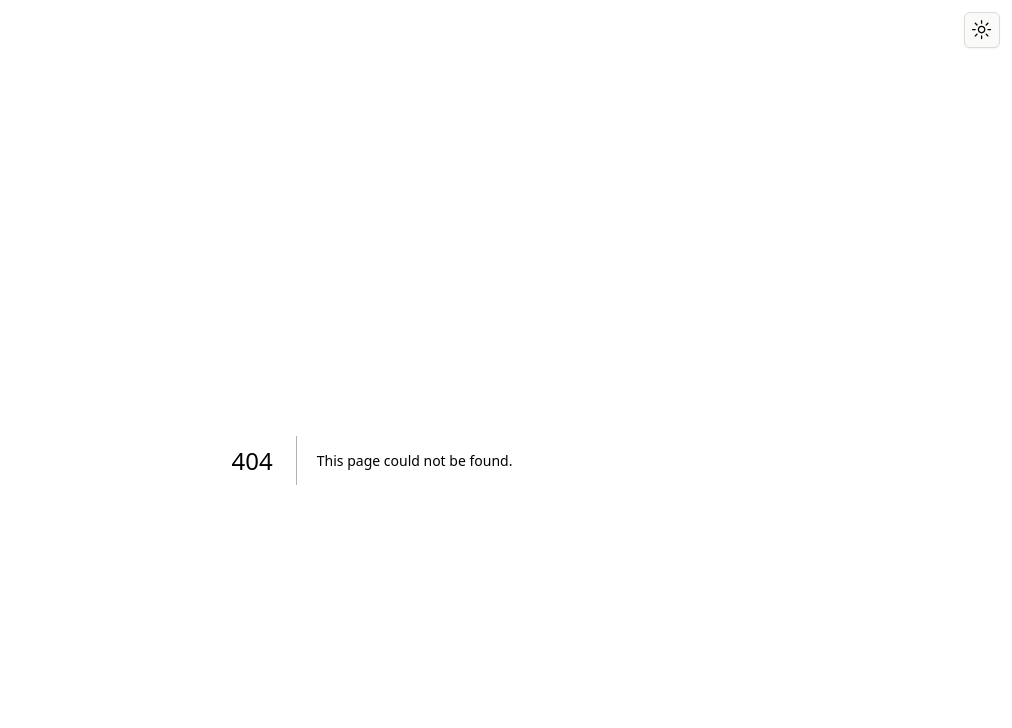
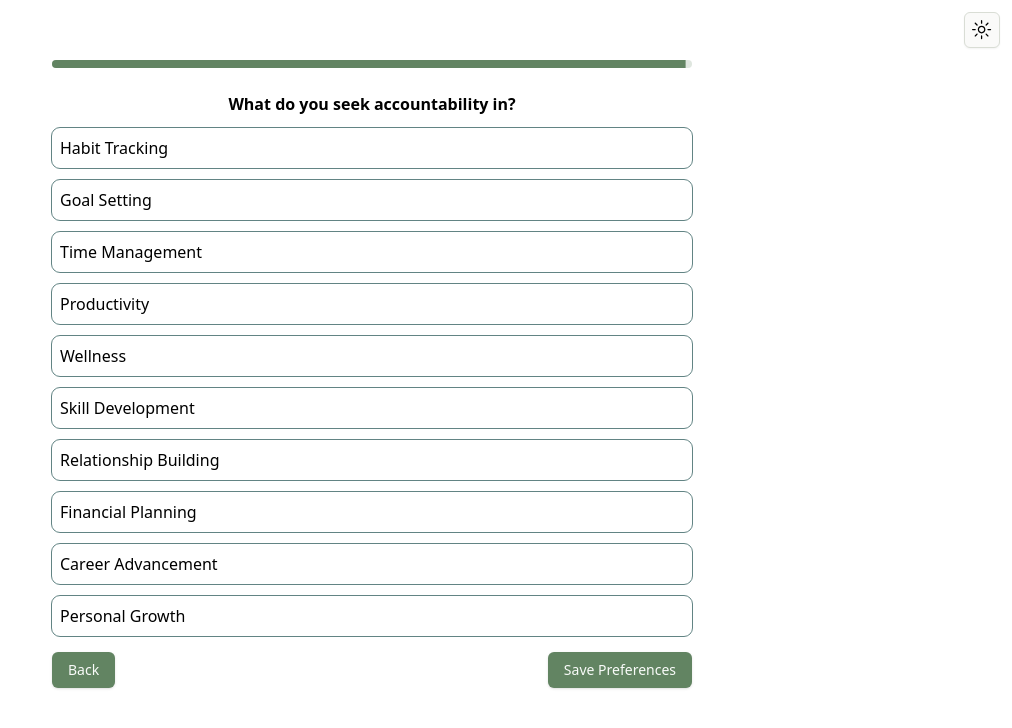
Before and after one commit to RiosNicholas/accountabuddy, a Next.js app: page /preferences/accountability in a window 1280 px wide. Before the commit this address had no page. Shown: the top 728 px of the page, without its empty margins (268-1280 px from the left). Built offline with nearby package versions, Linux system fonts and the light colour scheme.

Commit message:
Create forms for accountability and goal preferences

```diff
--- /dev/null
+++ b/app/preferences/accountability/page.tsx
@@ -0,0 +1,57 @@
+"use client"
+
+import { useState } from 'react';
+
+import { Progress } from '@/components/ui/progress';
+import { Button } from '@/components/ui/button';
+
+export default function Accountability() {
+  const [selectedOptions, setSelectedOptions] = useState<string[]>([]);
+
+  const handleOptionClick = (option: string) => {
+    if (selectedOptions.includes(option)) {
+      setSelectedOptions(selectedOptions.filter((selectedOption) => selectedOption !== option));
+    } else {
+      setSelectedOptions([...selectedOptions, option]);
+    }
+  };
+
+  // FIXME: turn this into a list of objects with a name and a value for the icon (library tbd)
+  const accountabilityBuckets = [
+    'Habit Tracking',
+    'Goal Setting',
+    'Time Management',
+    'Productivity',
+    'Wellness',
+    'Skill Development',
+    'Relationship Building',
+    'Financial Planning',
+    'Career Advancement',
+    'Personal Growth'
+  ];
+
+  return (
+    <main className='flex flex-col items-center'>
+      <div className="w-2/3 lg:w-1/2 mb-6">
+        <Progress value={99} />
+      </div>
+      <h1 className="font-extrabold text-left mb-3">What do you seek accountability in?</h1>
+        <ul className='space-y-3 w-2/3 lg:w-1/2'>
+          {accountabilityBuckets.map((bucket) => (
+            // TODO: add an icon to the left of the each bucket name
+            <li
+              key={bucket}
+              onClick={() => handleOptionClick(bucket)}
+              className='hover:cursor-pointer hover:bg-muted p-2 rounded outline outline-1 outline-accent'
+            >
+              {bucket}
+            </li>
+          ))}
+      </ul>
+      <div className='flex justify-between m-4 w-2/3 lg:w-1/2'>
+        <Button type="submit">Back</Button>
+        <Button type="submit">Save Preferences</Button>
+      </div>
+    </main>
+  );
+}
--- a/app/preferences/goals/page.tsx
+++ b/app/preferences/goals/page.tsx
@@ -1,6 +1,8 @@
 "use client"
 
-import React, { useState } from 'react';
+import { Button } from '@/components/ui/button';
+import { Progress } from '@/components/ui/progress';
+import { useState } from 'react';
 
 export default function Goals() {
   const [selectedOptions, setSelectedOptions] = useState<string[]>([]);
@@ -13,21 +15,31 @@ export default function Goals() {
     }
   };
 
-    const goalBuckets = ['Fitness', 'Finance', 'Education', 'Travel', 'Career'];
+  // FIXME: turn this into a list of objects with a name and a value for the icon (library tbd)
+  const goalBuckets = ['Education', 'Health & Fitness', 'Finance', 'Career', 'Self Development', 'Social'];
 
   return (
-        <div>
-            <h1>Select Goal Buckets</h1>
-            <ul>
+    <main className='flex flex-col items-center'>
+      <div className="w-2/3 lg:w-1/2 mb-6">
+       <Progress value={66} />
+      </div>
+      <h1 className="font-extrabold text-left mb-3">Which areas of your life do you seek growth in?</h1>
+      <ul className='space-y-3 w-2/3 lg:w-1/2'>
         {goalBuckets.map((bucket) => (
+          // TODO: add an icon to the left of the each bucket name
           <li
           key={bucket}
           onClick={() => handleOptionClick(bucket)}
+          className='hover:cursor-pointer hover:bg-muted p-2 rounded outline outline-1 outline-accent'
           >
             {bucket}
           </li>
         ))}
       </ul>
+      <div className='flex justify-between m-4 w-2/3 lg:w-1/2'>
+        <Button type="submit">Back</Button>
+        <Button type="submit">Next</Button>
       </div>
+    </main>
   );
 };
--- a/app/preferences/page.tsx
+++ b/app/preferences/page.tsx
@@ -22,11 +22,12 @@ import {
   SelectTrigger,
   SelectValue,
 } from "@/components/ui/select"
+import { Progress } from "@/components/ui/progress"
 
 const FormSchema = z.object({
-  locationPreferences: z
+  methodPreferences: z
     .string({
-      required_error: "Please select your location preference.",
+      required_error: "Please select your preferred way to meet.",
     }),
   frequencyPreferences: z
 		.string({
@@ -43,13 +44,17 @@ export default function Preferences() {
   }
 
   return (
+		// TODO: Add a progress tracker for all of the settings. maybe replace the save preferences with forward and backwards arrow until the end.
     <main className="flex flex-col items-center">
+			<div className="w-2/3 lg:w-1/2 mb-6">
+				<Progress value={33} />
+			</div>
 			<h1 className="font-extrabold text-left">Preferences</h1>
 			<Form {...form}>
 				<form onSubmit={form.handleSubmit(onSubmit)} className="w-2/3 lg:w-1/2 space-y-3">
 					<FormField
 						control={form.control}
-						name="locationPreferences"
+						name="methodPreferences"
 						render={({ field }) => (
 							<FormItem>
 								<FormLabel>Method Preferences</FormLabel>
@@ -101,9 +106,12 @@ export default function Preferences() {
 						You can manage preferences in your{" "}
 						<Link href="/profile/settings" className="underline">profile settings</Link>.
 					</FormDescription>
-					<Button type="submit">Save Preferences</Button>
 				</form>
 			</Form>
+			<div className='flex justify-end m-4 w-2/3 lg:w-1/2'>
+				{/* TODO: add page routing to buttons */}
+				<Button type="submit">Next</Button>
+			</div>
     </main>
   )
 }
--- /dev/null
+++ b/components/ui/progress.tsx
@@ -0,0 +1,28 @@
+"use client"
+
+import * as React from "react"
+import * as ProgressPrimitive from "@radix-ui/react-progress"
+
+import { cn } from "@/lib/utils"
+
+const Progress = React.forwardRef<
+  React.ElementRef<typeof ProgressPrimitive.Root>,
+  React.ComponentPropsWithoutRef<typeof ProgressPrimitive.Root>
+>(({ className, value, ...props }, ref) => (
+  <ProgressPrimitive.Root
+    ref={ref}
+    className={cn(
+      "relative h-2 w-full overflow-hidden rounded-full bg-primary/20",
+      className
+    )}
+    {...props}
+  >
+    <ProgressPrimitive.Indicator
+      className="h-full w-full flex-1 bg-primary transition-all"
+      style={{ transform: `translateX(-${100 - (value || 0)}%)` }}
+    />
+  </ProgressPrimitive.Root>
+))
+Progress.displayName = ProgressPrimitive.Root.displayName
+
+export { Progress }
--- a/package.json
+++ b/package.json
@@ -13,6 +13,7 @@
     "@radix-ui/react-dropdown-menu": "^2.1.1",
     "@radix-ui/react-icons": "^1.3.0",
     "@radix-ui/react-label": "^2.1.0",
+    "@radix-ui/react-progress": "^1.1.0",
     "@radix-ui/react-select": "^2.1.1",
     "@radix-ui/react-slot": "^1.1.0",
     "class-variance-authority": "^0.7.0",
```
Also changed, not shown: 1 other file (tests, documents, lock files or other folders). Lines whose indentation alone changed are shown as unchanged.
